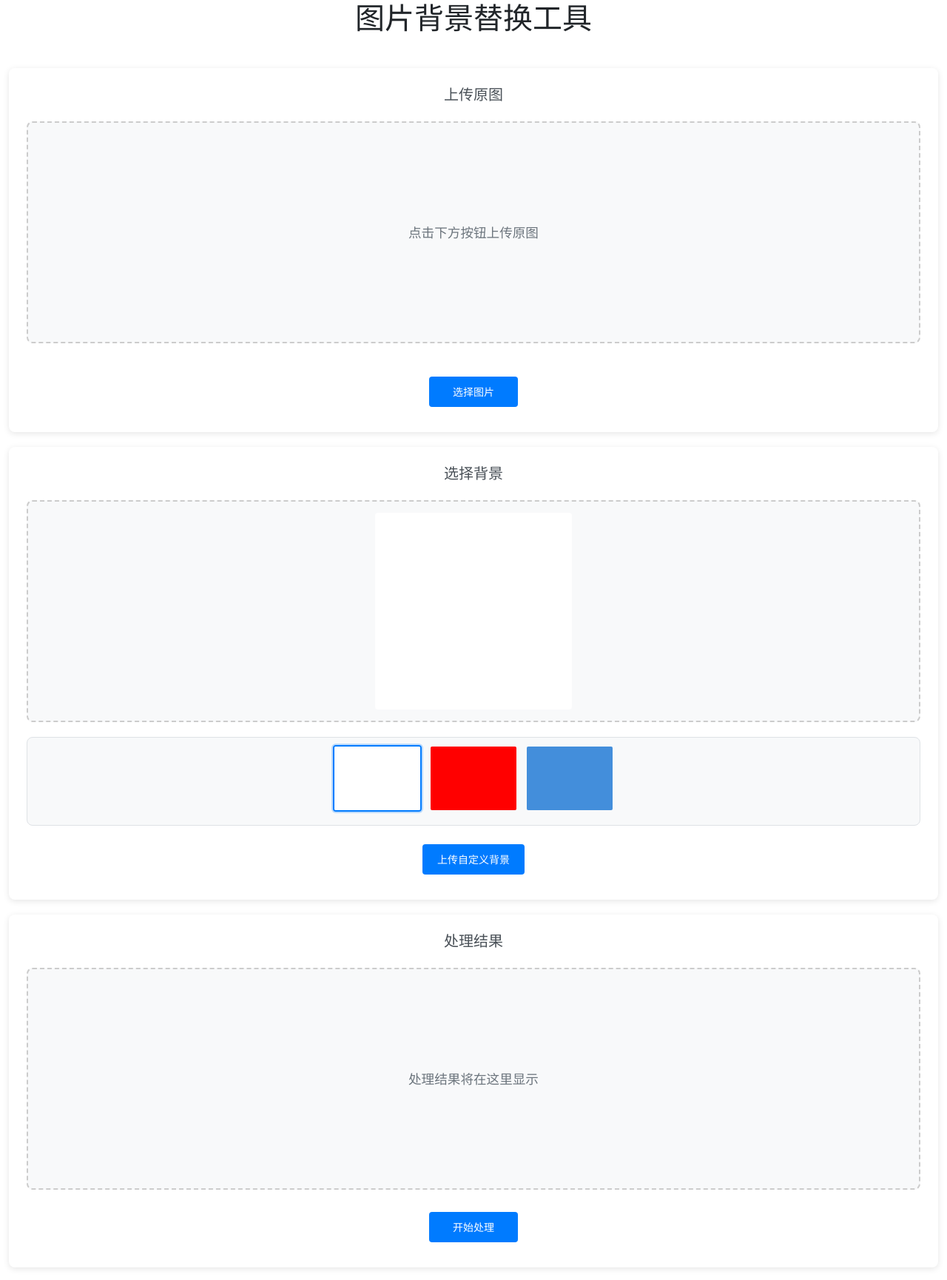
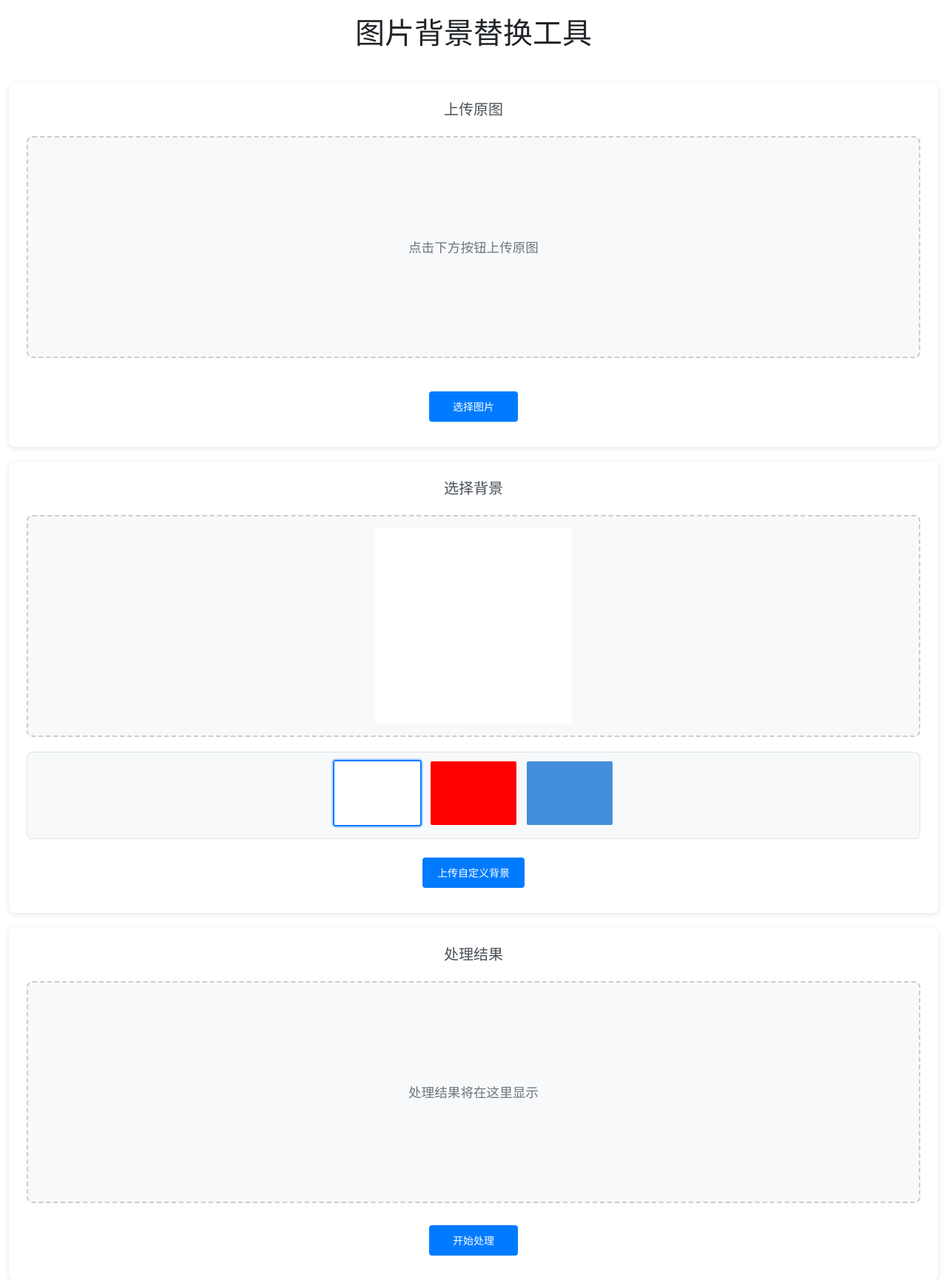
Before and after one commit to luler/image_background_changer, a Flask app: page / in a window 1280 px wide. Shown: the top 1730 px of the page at 74% size. Run offline with Flask 2, Linux system fonts and the light colour scheme.

Commit message:
页面优化

```diff
--- a/templates/index.html
+++ b/templates/index.html
@@ -66,7 +66,7 @@
 
         .background-options {
             width: 100%;
-            height: 120px;
+            height: auto !important;
             position: relative;
             margin: 0;
             background-color: #f8f9fa;
@@ -288,7 +288,7 @@
 </head>
 <body>
 <div class="container-fluid">
-    <h1 class="text-center mb-4">图片背景替换工具</h1>
+    <h1 class="text-center mb-4" style="padding-top: 20px">图片背景替换工具</h1>
     <div class="main-container">
         <div class="left-column">
             <div class="card mb-4">
```
